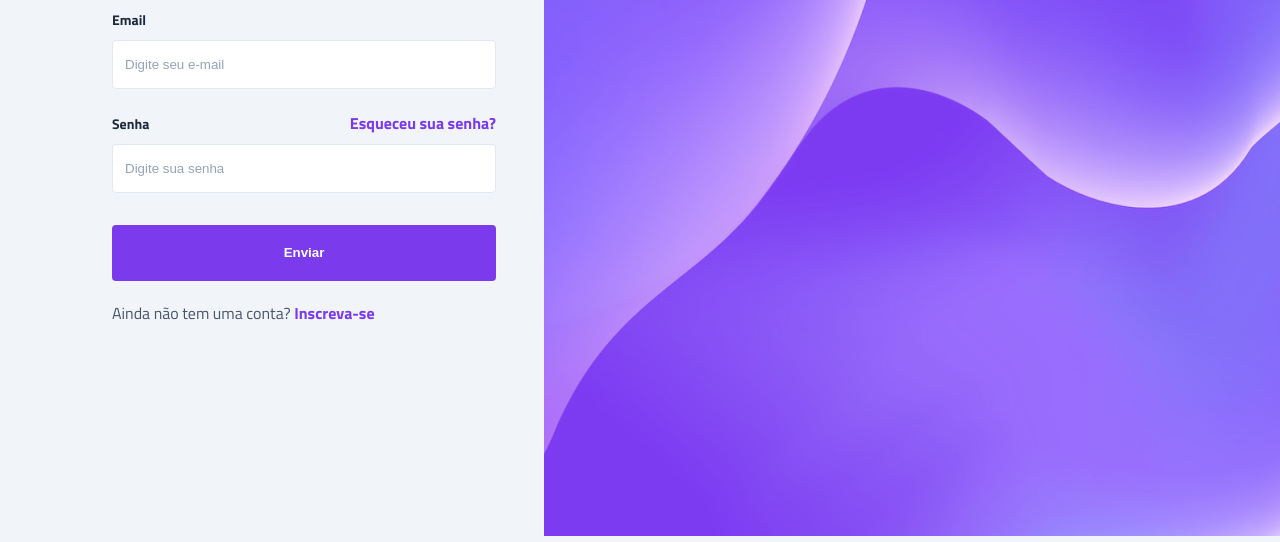
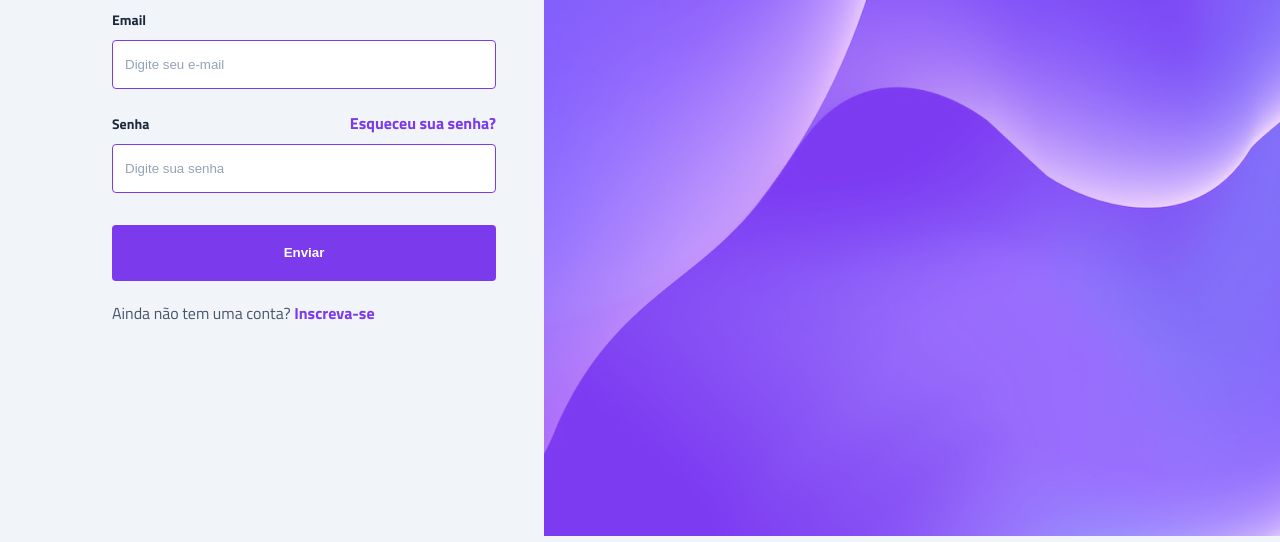
Before and after one commit to Mariano1994/loginScreen, a plain HTML site: page index.html in a window 1280 px wide. Shown: the part 364-906 px from the top of the page. Drawn offline with Linux system fonts and the light colour scheme.

Commit message:
Adding validations in forms

```diff
--- a/index.html
+++ b/index.html
@@ -43,21 +43,29 @@
           </div>
           <div class="form">
             <form action="">
-              <label for="email"> Email</label>
-              <input type="email" id="email" placeholder="Digite seu e-mail" />
+              <label for="user_email"> Email</label>
+              <input
+                title="Digite um e-mail válido"
+                type="email"
+                id="user_email"
+                name="email"
+                placeholder="Digite seu e-mail"
+              />
               <br />
 
               <div class="label">
-                <label for="password"> Senha</label>
+                <label for="user_password"> Senha</label>
                 <a href="#"> Esqueceu sua senha?</a>
               </div>
               <input
+                title="Digite uma senha válida"
                 type="password"
-                id="password"
+                id="user_password"
+                name="password"
                 placeholder="Digite sua senha"
               />
 
-              <button>Enviar</button>
+              <button type="submit">Enviar</button>
             </form>
 
             <div class="register">
--- a/style.css
+++ b/style.css
@@ -102,6 +102,13 @@ label {
   border: 1px solid #7c3aed;
 }
 
+.form input:invalid {
+  border: 1px solid #ed3a5a;
+}
+
+.form input:valid {
+  border: 1px solid #7c3aed;
+}
 button {
   width: 100%;
   border: none;
```
